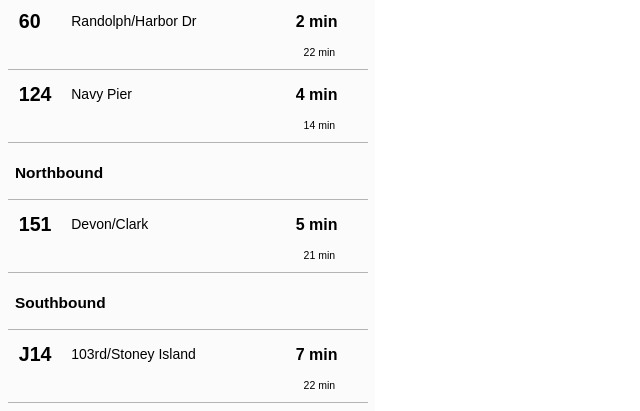
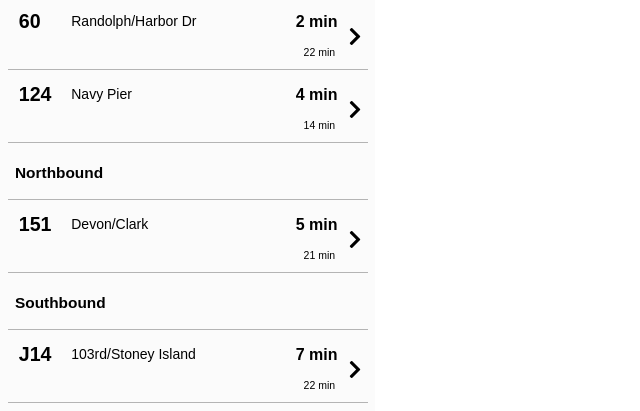
Before and after one commit to alannarisse/frontend_challenge, a plain HTML site: page index.html in a window 1280 px wide. Shown: the part 249-660 px from the top of the page, 0-640 px from the left. Drawn offline with Linux system fonts and the light colour scheme.

Commit message:
fix right arrows in html

```diff
--- a/index.html
+++ b/index.html
@@ -28,7 +28,7 @@
             <li class="line"><p>60</p></li>
             <li class="info"><p>Randolph/Harbor Dr</p></li>
             <li class="time"><p>2 min</p></li>
-            <li><i class="far fa-chevron-right"></i></li>
+            <li><i class="fas fa-chevron-right"></i></li>
           </ul>
           <ul class="border">
             <li class="next"><h4>22 min</h4></li>
@@ -37,7 +37,7 @@
             <li class="line"><p>124</p></li>
             <li class="info"><p>Navy Pier</p></li>
             <li class="time"><p>4 min</p></li>
-            <li><i class="far fa-chevron-right"></i></li>
+            <li><i class="fas fa-chevron-right"></i></li>
           </ul>
           <ul class="border">
             <li class="next"><h4>14 min</h4></li>
@@ -49,7 +49,7 @@
             <li class="line"><p>151</p></li>
             <li class="info"><p>Devon/Clark</p></li>
             <li class="time"><p>5 min</p></li>
-            <li><i class="far fa-chevron-right"></i></li>
+            <li><i class="fas fa-chevron-right"></i></li>
           </ul>
           <ul class="border">
             <li class="next"><h4>21 min</h4></li>
@@ -61,7 +61,7 @@
             <li class="line"><p>J14</p></li>
             <li class="info"><p>103rd/Stoney Island</p></li>
             <li class="time"><p>7 min</p></li>
-            <li><i class="far fa-chevron-right"></i></li>
+            <li><i class="fas fa-chevron-right"></i></li>
           </ul>
           <ul class="border">
             <li class="next"><h4>22 min</h4></li>
@@ -70,7 +70,7 @@
             <li class="line"><p>124</p></li>
             <li class="info"><p>Navy Pier</p></li>
             <li class="time"><p>8 min</p></li>
-            <li><i class="far fa-chevron-right"></i></li>
+            <li><i class="fas fa-chevron-right"></i></li>
           </ul>
           <ul class="border">
             <li class="next"><h4>18 min</h4></li>
```
